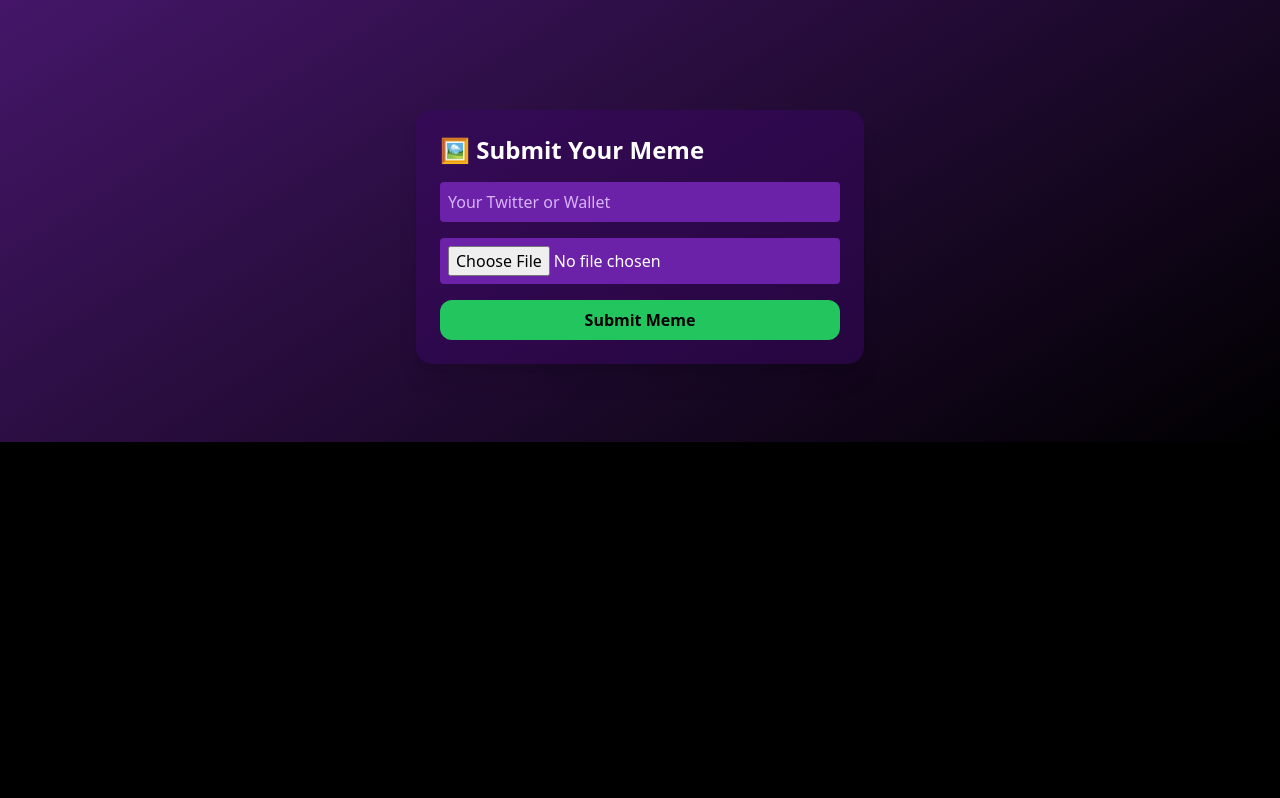
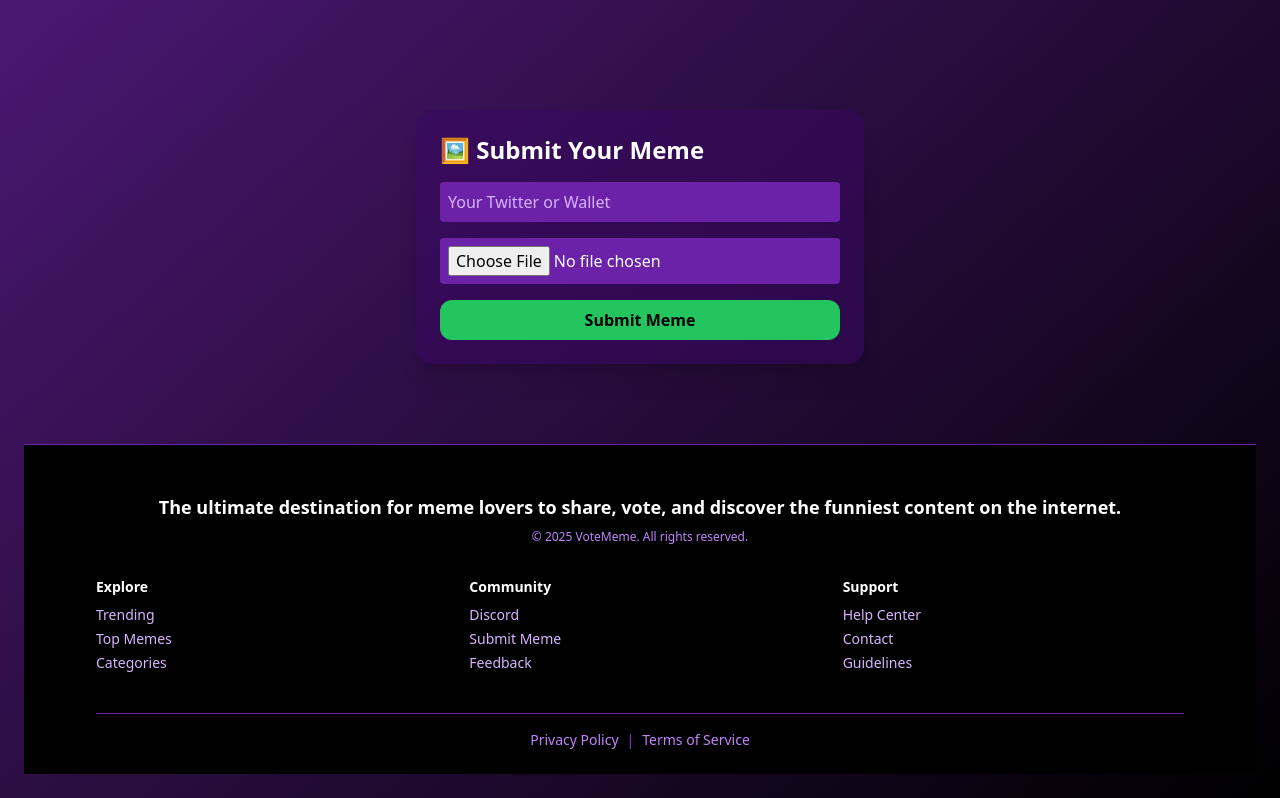
Before and after one commit to azure123z/arena-site, a React (Vite) app: page / in a window 1280 px wide. Shown: the part 358-1156 px from the top of the page. Before the commit the page ends 800 px from the top, so only its background shows below. Built offline with nearby package versions, Linux system fonts and the light colour scheme; no server answers; the database is empty.

Commit message:
✅ Edit Footing

```diff
--- a/index.html
+++ b/index.html
@@ -3,7 +3,7 @@
   <head>
     <meta charset="UTF-8" />
     <meta name="viewport" content="width=device-width, initial-scale=1.0" />
-    <title>FunPump Meme Wars</title>
+    <title>Meme Wars</title>
   </head>
   <body class="bg-black text-white">
     <div id="root"></div>
--- a/package.json
+++ b/package.json
@@ -1,5 +1,5 @@
 {
-  "name": "funpump-site",
+  "name": "meme-arena",
   "version": "0.0.1",
   "private": true,
   "type": "module",
--- a/src/App.jsx
+++ b/src/App.jsx
@@ -35,7 +35,7 @@ export default function App() {
 
   const vote = async (choice) => {
     if (!wallet) {
-      alert("Por favor escribe tu Twitter o Wallet antes de votar.");
+      alert("Please type your X account or wallet before voting.");
       return;
     }
 
@@ -95,7 +95,7 @@ export default function App() {
       return;
     }
     console.log("Meme submitted:", formData);
-    alert("✅ Meme submitted! (This is a demo, no backend yet)");
+    alert("✅ Meme submitted! (We will review it)");
     setFormData({ name: "", meme: null });
     e.target.reset();
   };
@@ -151,6 +151,49 @@ export default function App() {
           </button>
         </form>
       </section>
+
+<footer className="mt-20 border-t border-purple-800 pt-12 pb-6 text-sm text-purple-300 bg-black">
+  <div className="max-w-6xl mx-auto px-4 sm:px-6 lg:px-8">
+    <div className="text-center mb-8">
+      <p className="text-lg text-white mb-2 font-semibold">The ultimate destination for meme lovers to share, vote, and discover the funniest content on the internet.</p>
+      <p className="text-xs text-purple-400">© 2025 VoteMeme. All rights reserved.</p>
+    </div>
+
+    <div className="grid grid-cols-1 sm:grid-cols-3 gap-8 text-center sm:text-left">
+      <div>
+        <h3 className="text-white font-semibold mb-2">Explore</h3>
+        <ul className="space-y-1">
+          <li><a href="#" className="hover:underline">Trending</a></li>
+          <li><a href="#" className="hover:underline">Top Memes</a></li>
+          <li><a href="#" className="hover:underline">Categories</a></li>
+        </ul>
+      </div>
+      <div>
+        <h3 className="text-white font-semibold mb-2">Community</h3>
+        <ul className="space-y-1">
+          <li><a href="#" className="hover:underline">Discord</a></li>
+          <li><a href="#" className="hover:underline">Submit Meme</a></li>
+          <li><a href="#" className="hover:underline">Feedback</a></li>
+        </ul>
+      </div>
+      <div>
+        <h3 className="text-white font-semibold mb-2">Support</h3>
+        <ul className="space-y-1">
+          <li><a href="#" className="hover:underline">Help Center</a></li>
+          <li><a href="#" className="hover:underline">Contact</a></li>
+          <li><a href="#" className="hover:underline">Guidelines</a></li>
+        </ul>
+      </div>
+    </div>
+
+    <div className="mt-10 text-center border-t border-purple-800 pt-4">
+      <a href="#" className="text-purple-400 hover:underline mx-2">Privacy Policy</a>
+      <span className="text-purple-600">|</span>
+      <a href="#" className="text-purple-400 hover:underline mx-2">Terms of Service</a>
+    </div>
+  </div>
+</footer>
+
     </main>
   );
 }
```
Also changed, not shown: 1 other file (tests, documents, lock files or other folders).
